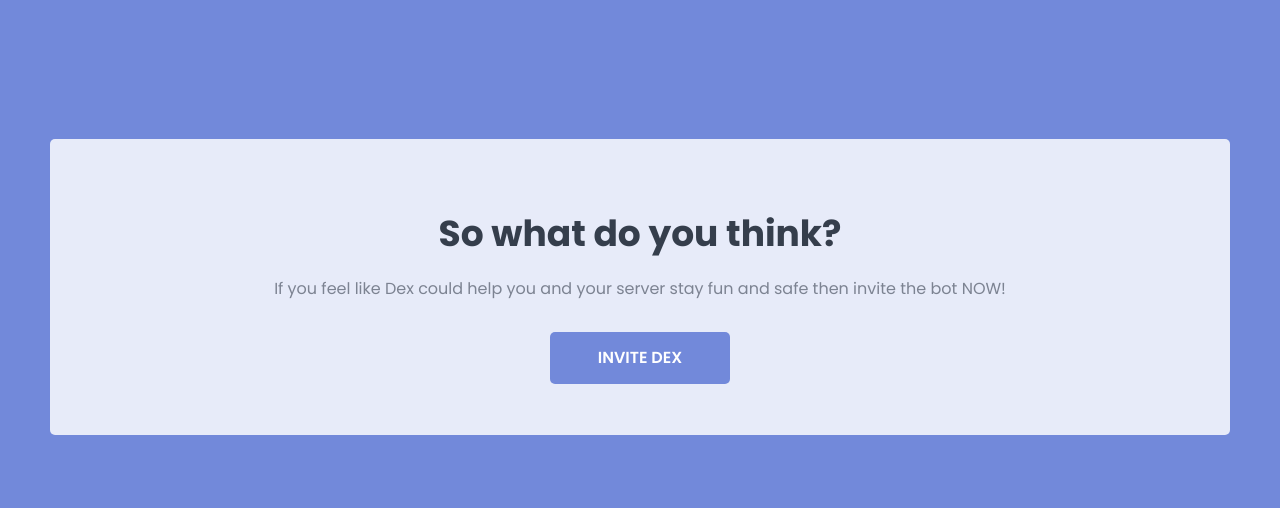
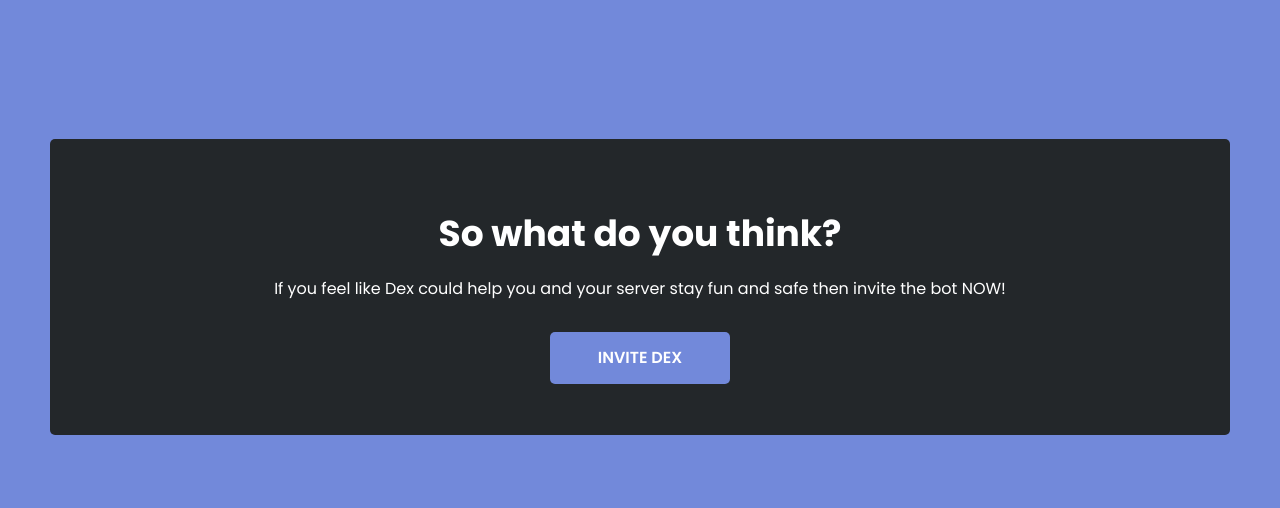
Before and after one commit to HarryOnVR/harryonvr.github.io, a plain HTML site: page index.html in a window 1280 px wide. Shown: the part 1400-1908 px from the top of the page. Drawn offline with nearby package versions, Linux system fonts and the light colour scheme.

Commit message:
Update main.css

```diff
--- a/css/main.css
+++ b/css/main.css
@@ -124,12 +124,12 @@ body {
 }
 
 .start .card {
-    background: rgba(255, 255, 255, 0.83) !important;
-    color: #353e4c !important;
+    background: #23272a !important;
+    color: #ffffff !important;
 }
 
 .start .card .subtitle {
-    color: rgba(53, 62, 76, 0.6) !important;
+    color: #ffffff !important;
     font-size: 16px !important;
 }
 
```
